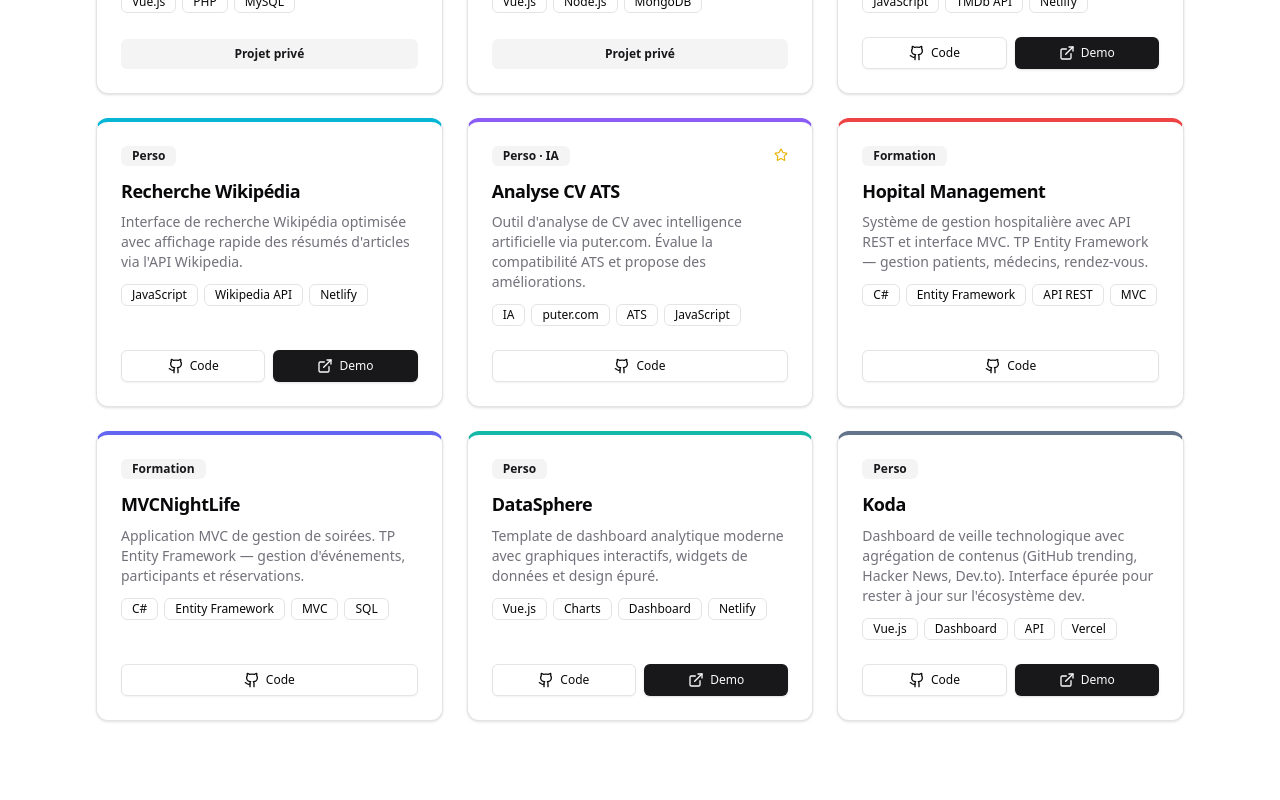
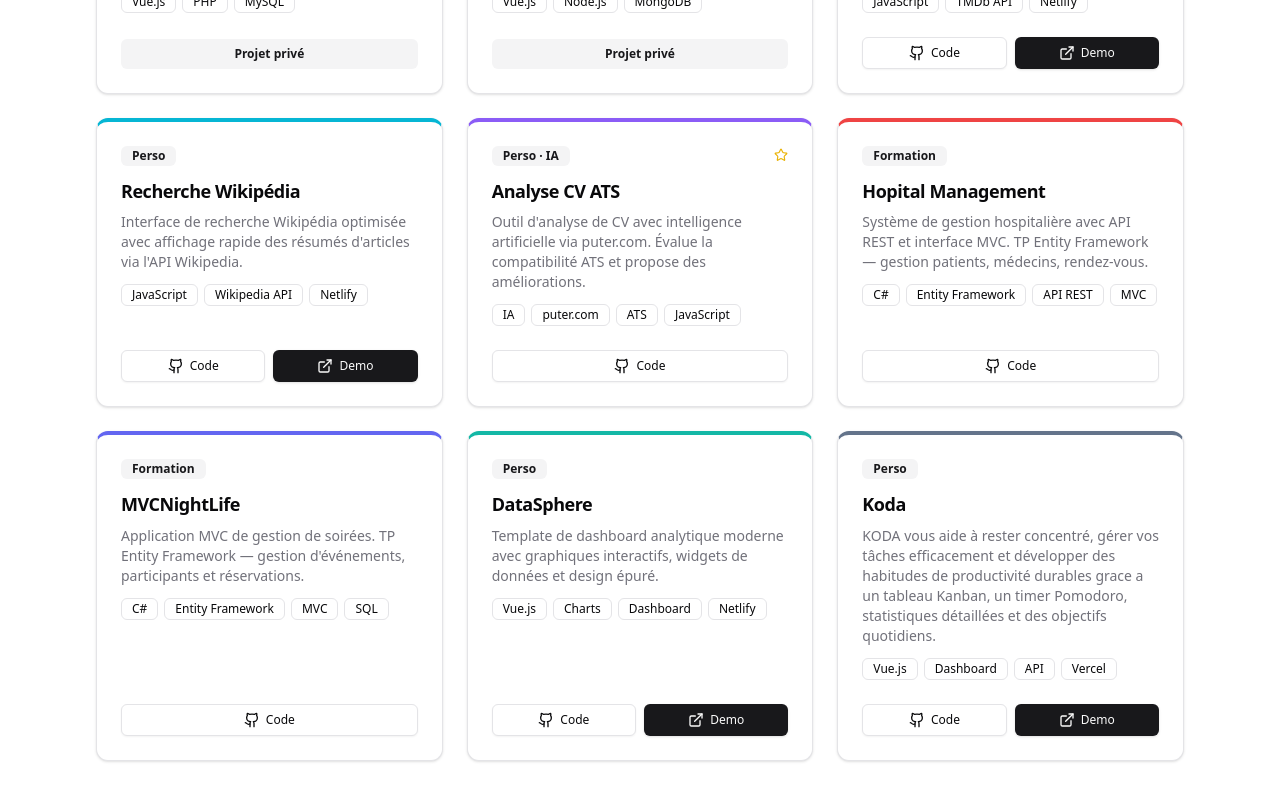
Before and after one commit to Mylan699/Portfolio-2026, a Nuxt app: page /projects in a window 1280 px wide. Shown: the part 1002-1802 px from the top of the page. Built offline with nearby package versions, Linux system fonts and the light colour scheme.

Commit message:
modification description app Koda

```diff
--- a/app/pages/projects.vue
+++ b/app/pages/projects.vue
@@ -144,7 +144,7 @@ const projects = [
   {
     title: 'Koda',
     category: 'perso' as Category,
-    description: 'Dashboard de veille technologique avec agrégation de contenus (GitHub trending, Hacker News, Dev.to). Interface épurée pour rester à jour sur l\'écosystème dev.',
+    description: 'KODA vous aide à rester concentré, gérer vos tâches efficacement et développer des habitudes de productivité durables grace a un tableau Kanban, un timer Pomodoro, statistiques détaillées et des objectifs quotidiens.',
     tags: ['Vue.js', 'Dashboard', 'API', 'Vercel'],
     github: 'https://github.com/Mylan699/KODA',
     demo: 'https://koda-gray.vercel.app/',
```
